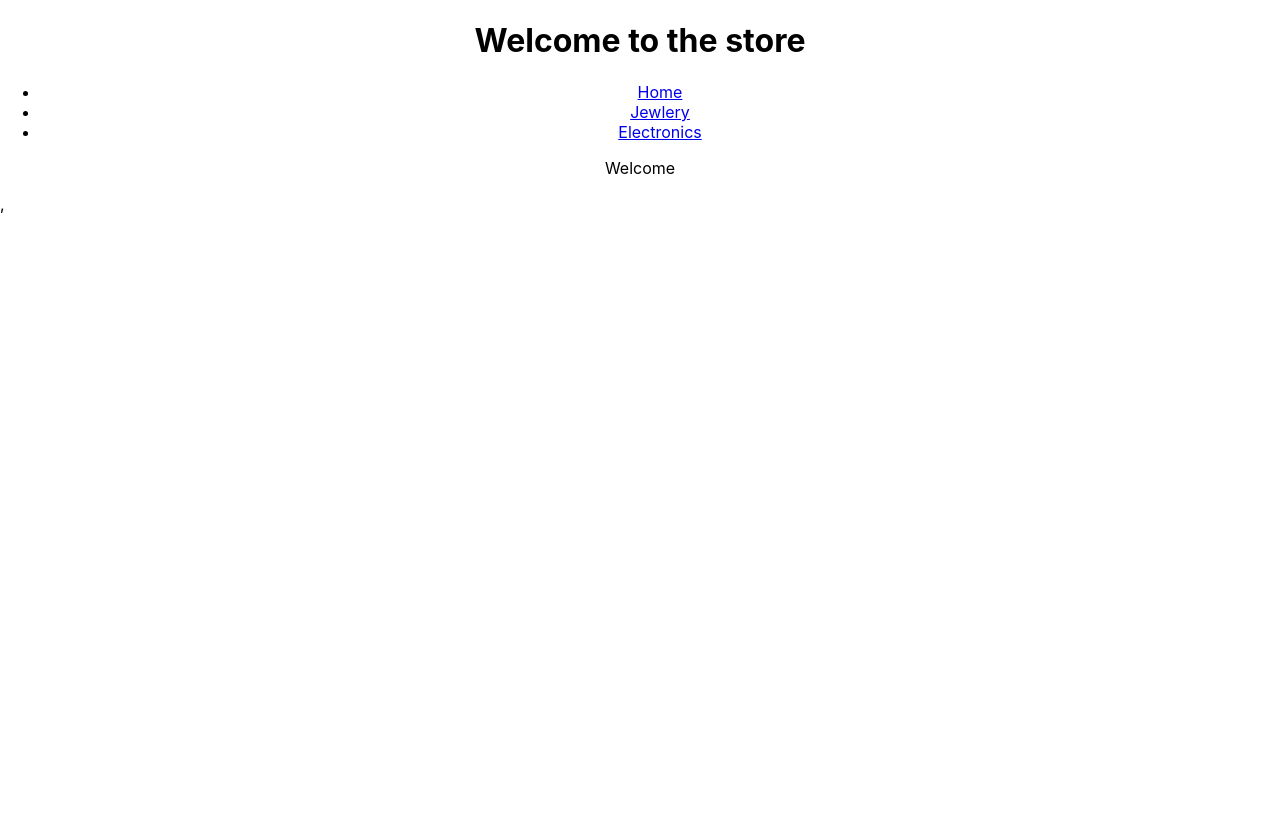
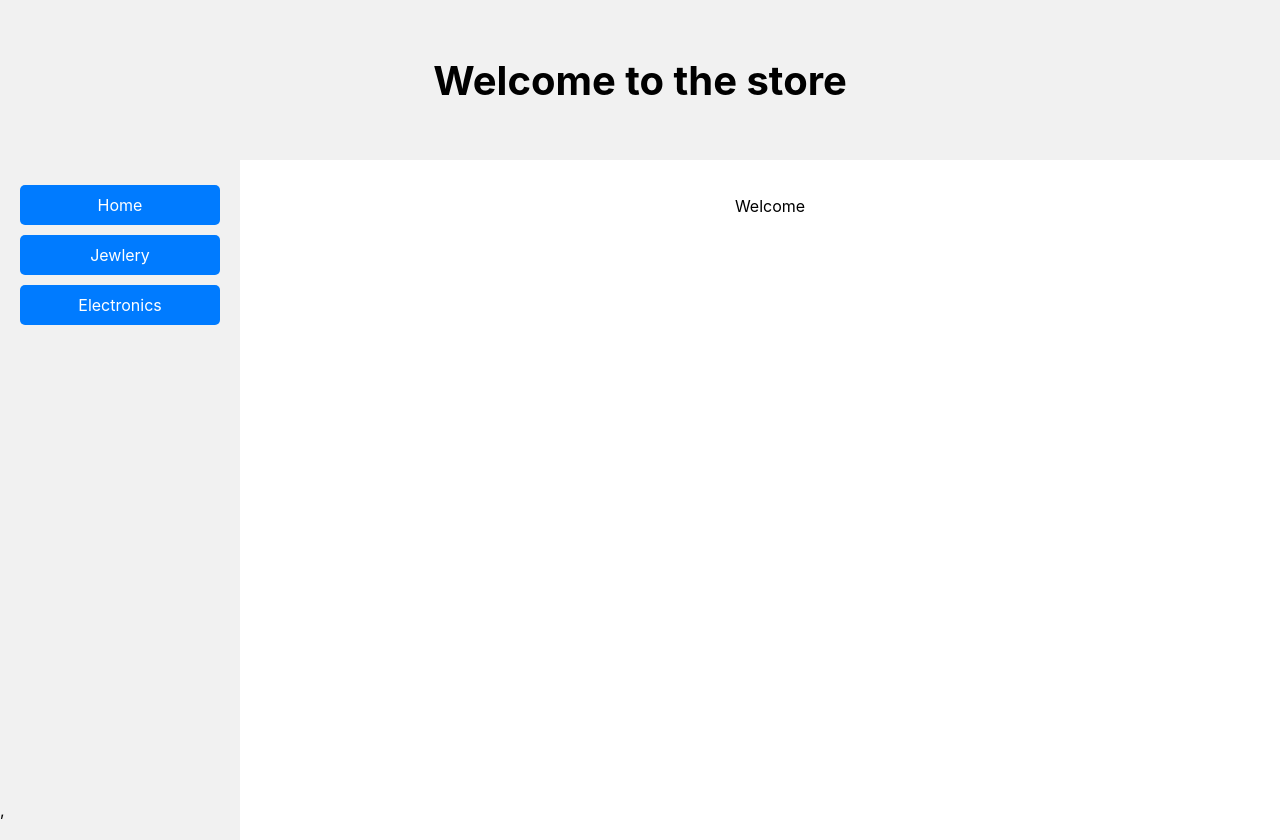
Before and after one commit to Talia22/store, a React (Create React App) app: page / in a window 1280 px wide. Before the commit the page ends 800 px from the top, so only its background shows below. Built offline with nearby package versions, Linux system fonts and the light colour scheme.

Commit message:
update style and electronic

```diff
--- a/src/App.css
+++ b/src/App.css
@@ -2,37 +2,54 @@
   text-align: center;
 }
 
-.App-logo {
-  height: 40vmin;
-  pointer-events: none;
-}
-
-@media (prefers-reduced-motion: no-preference) {
-  .App-logo {
-    animation: App-logo-spin infinite 20s linear;
-  }
-}
-
 .App-header {
-  background-color: #282c34;
-  min-height: 100vh;
   display: flex;
   flex-direction: column;
   align-items: center;
   justify-content: center;
-  font-size: calc(10px + 2vmin);
-  color: white;
+  font-size: 20px;
+  background-color: #f1f1f1;
+  height: 20vh;
+
 }
 
-.App-link {
-  color: #61dafb;
+.container {
+  display: flex;
+  height:80vh;
 }
 
-@keyframes App-logo-spin {
-  from {
-    transform: rotate(0deg);
-  }
-  to {
-    transform: rotate(360deg);
-  }
+.sideBar {
+  display: flex;
+  flex-direction: column;
+  width: 200px;
+  background-color: #f1f1f1;
+  padding: 20px;
+  height: 100%;
 }
+
+.content{
+  margin-left: 20px;
+  padding: 20px;
+  width: 600px;
+  flex-grow: 1;
+
+}
+
+.sideBar li {
+  list-style-type: none;
+}
+
+.sideBar li a {
+  display: block;
+  padding: 10px;
+  margin: 5px 0;
+  background-color: #007bff;
+  color: white;
+  text-decoration: none;
+  border-radius: 5px;
+  transition: background-color 0.3s;
+}
+
+.sideBar li a:hover {
+  background-color: #0056b3;
+}
--- a/src/App.js
+++ b/src/App.js
@@ -6,17 +6,16 @@ import { HomeComp, Jewlery, Electronics } from './components'
 function App() {
   return (
     <div className="App">
-      <header>
+      <header className='App-header'>
         <h1>Welcome to the store</h1>
       </header>
-      <div>
-        <nav>
-          <ul>
+      <div className='container'>
+        <div className='sideBar'>
           <li><Link to="/">Home</Link></li>
           <li><Link to="/jewlery">Jewlery</Link></li>
           <li><Link to="/electronics">Electronics</Link></li>
-          </ul>
-        </nav>
+        </div>
+        <div className='content'>
           <Routes>
             <Route path="/" element={<HomeComp />}></Route>
             <Route path="/jewlery" element={<Jewlery />}></Route>
@@ -24,6 +23,8 @@ function App() {
           </Routes>
         </div>
       </div>
+
+    </div>
   );
 }
 
--- a/src/Services/store.js
+++ b/src/Services/store.js
@@ -0,0 +1,9 @@
+
+
+export function getJeweleryProducts() {
+    return fetch('https://fakestoreapi.com/products/category/jewelery')
+}
+
+export function getElectronicsProducts()  {
+    return fetch('https://fakestoreapi.com/products/category/electronics')
+}
--- a/src/components/Electronics/Electronics.jsx
+++ b/src/components/Electronics/Electronics.jsx
@@ -1,12 +1,32 @@
-import React from 'react';
+import React, { useEffect, useState } from 'react';
+import Styles from './Electronics.module.css'
+import {getElectronicsProducts} from '../../Services/store.js'
 
 
 const Electronics = () => {
+    const [products, setProducts] = useState([]);
+
+    useEffect(() => {
+        getElectronicsProducts()
+            .then(res => res.json())
+            .then(data => setProducts(data));
+        }, []);
 
     return (
-        <div>
-            <p>Electronics</p>
+    <div>
+        <h1>Electronics</h1>
+        <div className={Styles.productsContainer}>
+            {products.map(product => (
+            <div key={product.id} className={Styles.product}>
+                <div className={Styles.prodTitleBox}>
+                    <h2 className={Styles.prodTitle}>{product.title}</h2>
+                </div>
+                <p>{product.price}$</p>
+                <img src={product.image} alt={product.title} className={Styles.prodImg} />
+            </div>
+        ))}
         </div>
+    </div>
     );
 };
 
--- /dev/null
+++ b/src/components/Electronics/Electronics.module.css
@@ -0,0 +1,40 @@
+.productsContainer {
+    flex-grow: 1;
+    overflow: auto;
+    padding: 20px;
+    display: grid;
+    grid-template-columns: repeat(auto-fill, minmax(200px, 1fr));
+    gap: 1rem;
+}
+
+.product {
+    display: flex;
+    flex-direction: column;
+    align-items: center;
+    justify-content: space-between;
+    border: 1px solid #007bff;
+    background-color: #f1f1f1;
+    padding: 1rem;
+    border-radius: 5px;
+    font-family: Arial, Helvetica, sans-serif;
+    width: 200px;
+}
+
+.prodTitleBox {
+    display: flex;
+    flex-direction: row;
+    justify-content: center;
+    width: 100%;
+    text-align: center;
+}
+
+.prodTitle {
+    color: #007bff;
+    font-size: 1.2rem;
+    font-weight: bold;
+    margin: 0;
+}
+
+.prodImg{
+    width: 100px;
+}
```
Lines whose indentation alone changed are shown as unchanged.
